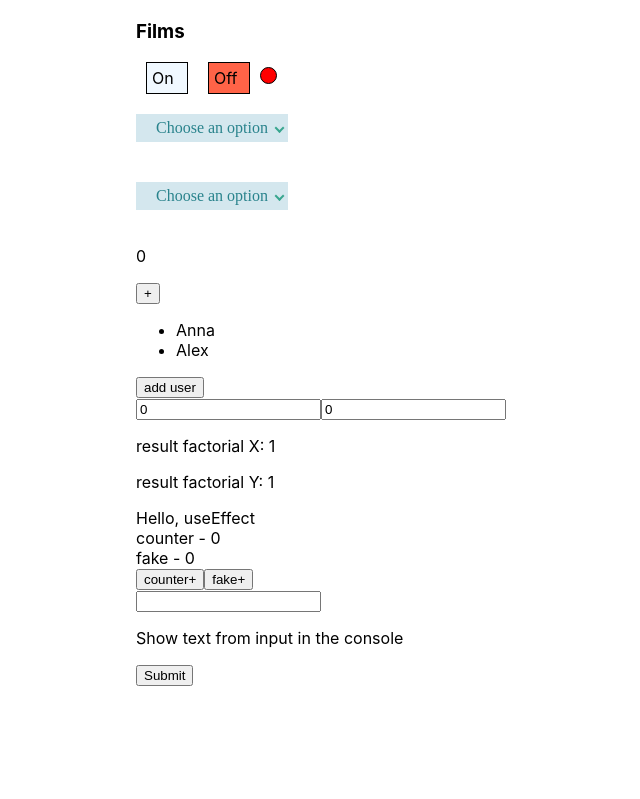
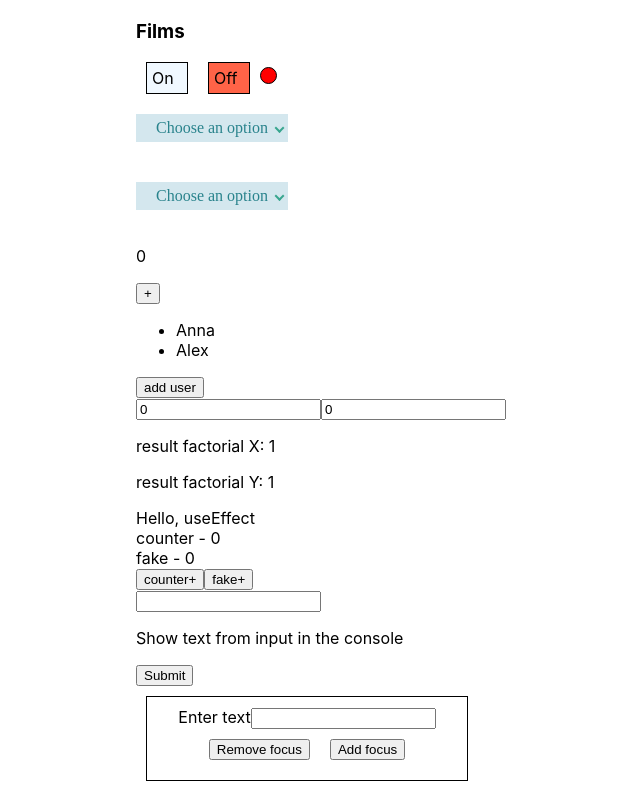
Before and after one commit to Yaroslav-Mig/react-ts-training, a React (Create React App) app: page / in a window 1280 px wide. Shown: the part 329-1128 px from the top of the page, without its empty margins (54-694 px from the left). Before the commit the page ends 1035 px from the top, so only its background shows below. Built offline with nearby package versions, Linux system fonts and the light colour scheme.

Commit message:
feat: add useref tutorial

```diff
--- a/src/App.tsx
+++ b/src/App.tsx
@@ -12,6 +12,7 @@ import ReactMemo from './components/memo/ReactMemo';
 import ReactUseMemo from './components/memo/ReactUseMemo';
 import UseEffectDemo from './components/useEffect/useEffectDemo';
 import UseCallback from './components/memo/UseCallback';
+import UseRefDemo from './components/useRef/useRefDemo';
 
 const menuList = [
   { id: '1', name: 'French fries' },
@@ -54,7 +55,8 @@ function App() {
       <ReactMemo />
 			<ReactUseMemo />
 			<UseEffectDemo />
-			<UseCallback/>
+			<UseCallback />
+			<UseRefDemo/>
     </div>
   );
 }
--- /dev/null
+++ b/src/components/useRef/useRefDemo.module.css
@@ -0,0 +1,11 @@
+.box {
+  border: 1px solid black;
+  margin: 10px;
+  text-align: center;
+  padding: 10px;
+  width: 300px;
+}
+
+.btn {
+  margin: 10px;
+}
--- /dev/null
+++ b/src/components/useRef/useRefDemo.tsx
@@ -0,0 +1,39 @@
+import React, { ChangeEvent, useRef, useState } from 'react';
+import st from './useRefDemo.module.css';
+
+const useRefDemo = () => {
+  console.log('useRefDemo');
+  return <InputToggleButtonMemo />;
+};
+export default React.memo(useRefDemo);
+
+const InputToggleButton = () => {
+  console.log('InputToggleButton');
+
+  const [value, setValue] = useState<string>('');
+  const inputEl = useRef<HTMLInputElement>(null);
+
+  const BlurHandler = () => {
+    const el = inputEl.current as HTMLInputElement;
+    el.blur();
+  };
+  const FocusHandler = () => {
+    const el = inputEl.current as HTMLInputElement;
+    el.focus();
+  };
+  const changeValueHandler = (e: ChangeEvent<HTMLInputElement>) => setValue(e.currentTarget.value);
+
+  return (
+    <div className={st.box}>
+      <label htmlFor='text'>Enter text</label>
+      <input id='text' type='text' ref={inputEl} value={value} onChange={changeValueHandler} />
+      <button className={st.btn} onClick={BlurHandler}>
+        Remove focus
+      </button>
+      <button className={st.btn} onClick={FocusHandler}>
+        Add focus
+      </button>
+    </div>
+  );
+};
+const InputToggleButtonMemo = React.memo(InputToggleButton);
```
